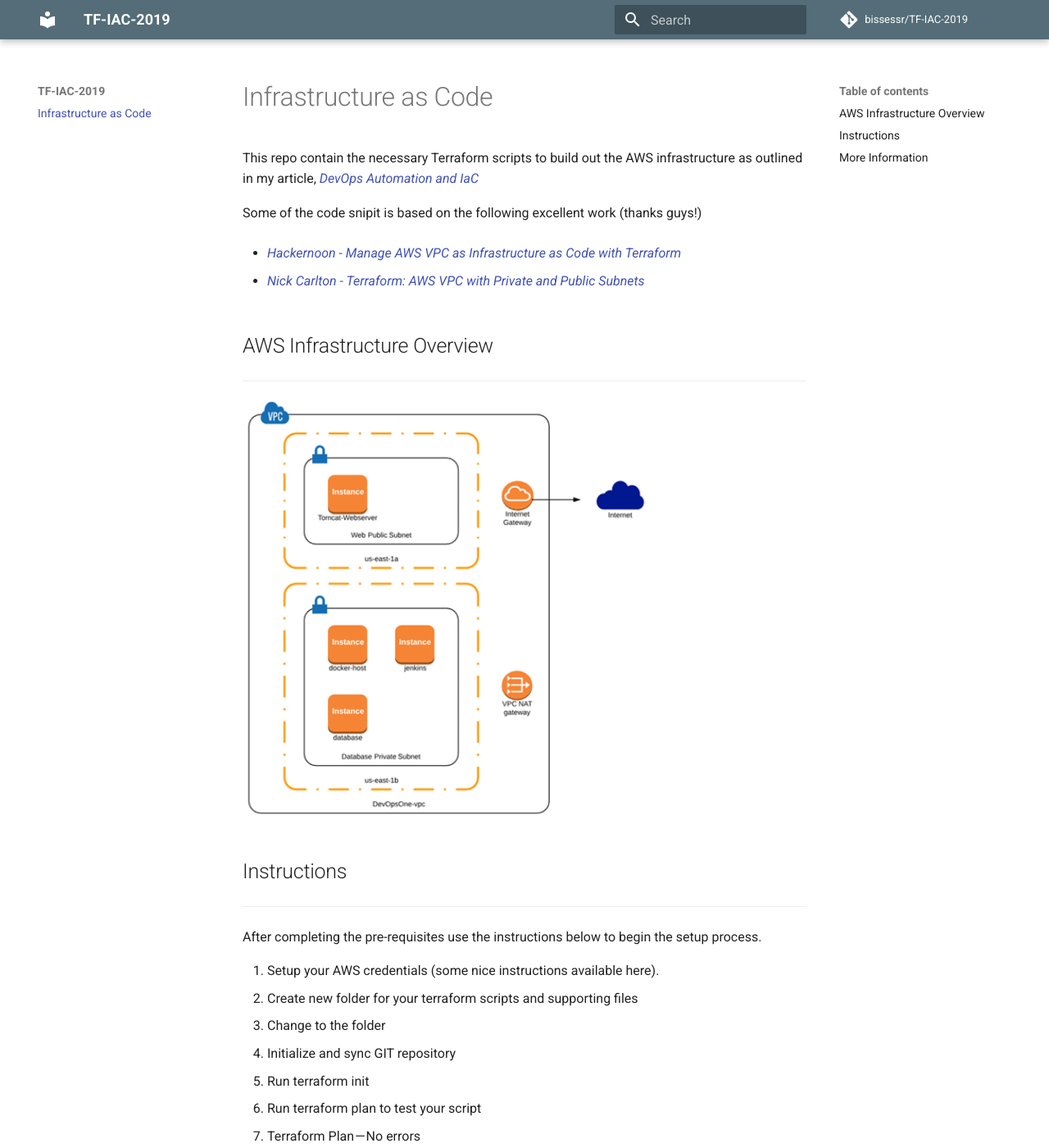
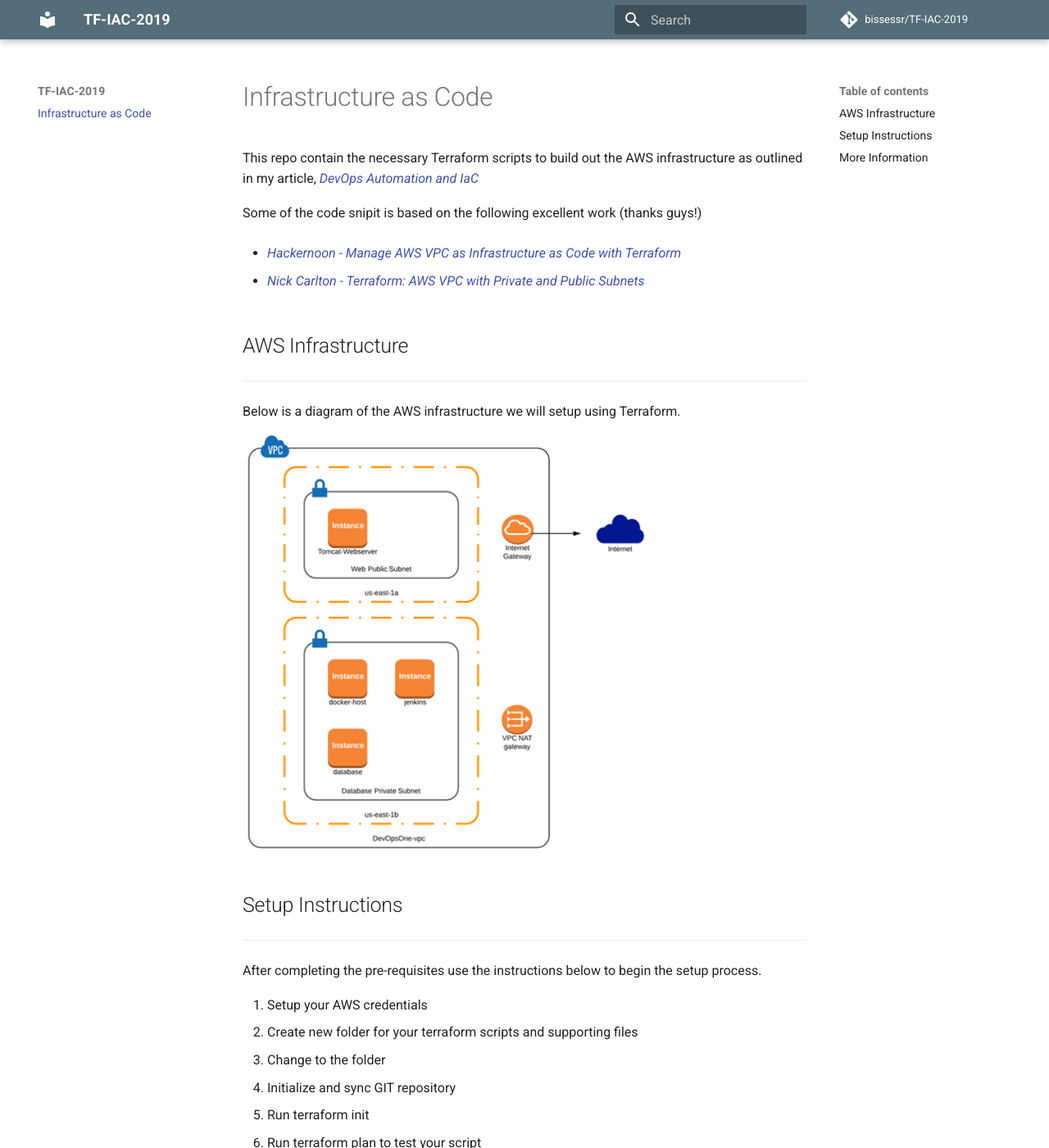
Before and after one commit to bissessr/TF-IAC-2019, an MkDocs documentation site: the page built from docs/index.md, in a window 1280 px wide and 1400 px high. Shown: the whole window at 82% size. Built offline with MkDocs 1.6.1 and Material for MkDocs 9.7.7, drawn with Linux system fonts in a browser that asks for light colours; comment, search, counter and statistics services are not loaded; some of the changed text lies outside the part shown.

Commit message:
minor fixes

```diff
--- a/docs/index.md
+++ b/docs/index.md
@@ -7,17 +7,19 @@ Some of the code snipit is based on the following excellent work (thanks guys!)
 
 - *[Nick Carlton - Terraform: AWS VPC with Private and Public Subnets](https://nickcharlton.net/posts/terraform-aws-vpc.html)*
 
-## AWS Infrastructure Overview
+## AWS Infrastructure
 ---
+Below is a diagram of the AWS infrastructure we will setup using Terraform.
+
 <img src="images/iac-aws.png" width="500" />
 
 
 
-## Instructions
+## Setup Instructions
 ---
 After completing the pre-requisites use the instructions below to begin the setup process.
 
-1. Setup your AWS credentials (some nice instructions available here).
+1. Setup your AWS credentials
 2. Create new folder for your terraform scripts and supporting files
 3. Change to the folder
 4. Initialize and sync GIT repository
```
Also changed, not shown: other parts of docs/index.md (+1 -1 lines).
